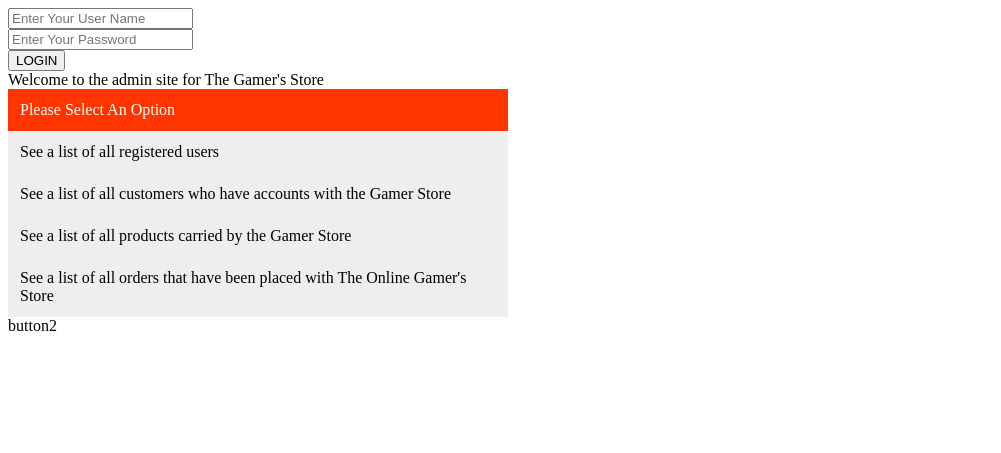
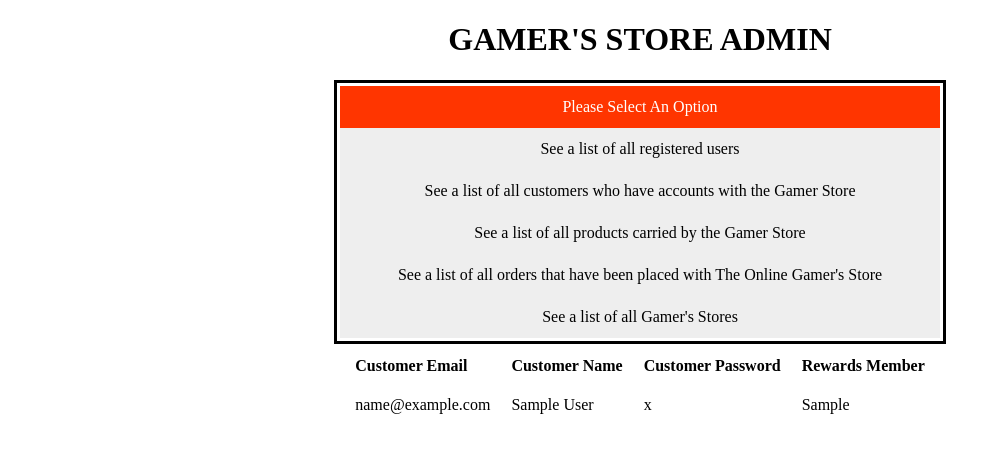
Before and after one commit to MrsSimpson/gamersStore.411, a PHP site: the page made by admin_interface.php in a window 1280 px wide. Shown: the top 453 px of the page, without its empty margins (0-1001 px from the left). Run offline with PHP 8.4, Linux system fonts and the light colour scheme; tables that the repository leaves empty or names only in its code hold one stand-in row (values such as "Sample post").

Commit message:
Admin Page queries are now complete and the vertical menu is center aligned. A few other visual improvements were made.

```diff
--- a/admin_interface.php
+++ b/admin_interface.php
@@ -1,6 +1,7 @@
 <?php
 session_start();
-include_once 'login.php';
+include 'gamersStore_dbConnection.php';
+
 ?>
 
 
@@ -13,17 +14,16 @@
     <title>Title</title>
 </head>
 <body>
-<?php
-echo "Welcome to the admin site for The Gamer's Store";
+<h1>GAMER'S STORE ADMIN</h1>
+<div class="vertical-menu">
 
-?>
-
-<div class="vertical-menu">
     <a href="#" class="active">Please Select An Option</a>
     <a href="admin_interface.php?button1=string&myothervar=myotherstring">See a list of all registered users</a>
     <a href="admin_interface.php?button2=string&myothervar=myotherstring">See a list of all customers who have accounts with the Gamer Store</a>
     <a href="admin_interface.php?button3=string&myothervar=myotherstring">See a list of all products carried by the Gamer Store</a>
     <a href="admin_interface.php?button4=string&myothervar=myotherstring">See a list of all orders that have been placed with The Online Gamer's Store</a>
+    <a href="admin_interface.php?button5=string&myothervar=myotherstring">See a list of all Gamer's Stores</a>
+
 </div>
 
 </body>
@@ -38,7 +38,7 @@
     $response = mysqli_query($link, $query);
 
     if (mysqli_num_rows($response) > 0) {
-        echo "<table align='left'
+        echo "<table align='center'
         cellspacing='5' cellpadding='8'>
         <tr><td align ='left'><b>User Name </b></td>
         <td align='left'><b>Password</b></td>
@@ -58,9 +58,120 @@
     }
 }
 
-if(isset($_GET['button2'])){
+else if(isset($_GET['button2'])){
+
     $button = $_GET['button2'];
-    echo "button2";
+    $query = "SELECT * FROM gamers_store.customer";
+    $response = mysqli_query($link, $query);
+
+    if (mysqli_num_rows($response) > 0) {
+        echo "<table align='center'
+        cellspacing='5' cellpadding='8'>
+        <tr><td align ='left'><b>Customer Email </b></td>
+        <td align='left'><b>Customer Name</b></td>
+        <td align='left'><b>Customer Password</b></td>
+        <td align='left'><b>Rewards Member</b></td>";
+
+        while ($row = mysqli_fetch_array($response)) {
+            echo "<tr>";
+            echo "<td>" . $row['customer_email'] . "</td>";
+            echo "<td>" . $row['customer_name'] . "</td>";
+            echo "<td>" . $row['customer_password'] . "</td>";
+            echo "<td>" . $row['rewards_mem'] . "</td>";
+            echo "</tr>";
+        }
+        echo "</table>";
+        mysqli_free_result($response);
+    } else {
+        echo "ERROR: Could not execute $query." . mysqli_error($link);
+    }
+
+}
+
+else if(isset($_GET['button3'])){
+
+    $query = "SELECT * FROM gamers_store.product";
+    $response = mysqli_query($link, $query);
+
+    if (mysqli_num_rows($response) > 0) {
+        echo "<table align='center'
+        cellspacing='5' cellpadding='8'>
+        <tr><td align ='left'><b>Product UPC </b></td>
+        <td align='left'><b>Product Name</b></td>
+        <td align='left'><b>Price</b></td>
+        <td align='left'><b>Type</b></td>";
+
+        while ($row = mysqli_fetch_array($response)) {
+            echo "<tr>";
+            echo "<td>" . $row['upc'] . "</td>";
+            echo "<td>" . $row['prod_name'] . "</td>";
+            echo "<td>" . $row['price'] . "</td>";
+            echo "<td>" . $row['prod_type'] . "</td>";
+            echo "</tr>";
+        }
+        echo "</table>";
+        mysqli_free_result($response);
+    } else {
+        echo "ERROR: Could not execute $query." . mysqli_error($link);
+    }
+
+}
+
+else if(isset($_GET['button4'])){
+    $query = "SELECT * FROM gamers_store.purchase";
+    $response = mysqli_query($link, $query);
+
+    if (mysqli_num_rows($response) > 0) {
+        echo "<table align='center'
+        cellspacing='5' cellpadding='8'>
+        <tr><td align ='left'><b>Order Number</b></td>
+        <td align='left'><b>Customer Email</b></td>
+        <td align='left'><b>Store ID</b></td>
+        <td align='left'><b>Purchase Date</b></td>
+        <td align='left'><b>Purchase Total</b></td>";
+
+        while ($row = mysqli_fetch_array($response)) {
+            echo "<tr>";
+            echo "<td>" . $row['purchase_id'] . "</td>";
+            echo "<td>" . $row['customer_email'] . "</td>";
+            echo "<td>" . $row['store_id'] . "</td>";
+            echo "<td>" . $row['purchase_date'] . "</td>";
+            echo "<td>" . $row['purchase_total'] . "</td>";
+            echo "</tr>";
+        }
+        echo "</table>";
+        mysqli_free_result($response);
+    } else {
+        echo "ERROR: Could not execute $query." . mysqli_error($link);
+    }
+
+}
+
+else if(isset($_GET['button5'])){
+    $query = "SELECT * FROM gamers_store.store";
+    $response = mysqli_query($link, $query);
+
+    if (mysqli_num_rows($response) > 0) {
+        echo "<table align='center'
+        cellspacing='5' cellpadding='8'>
+        <tr><td align ='left'><b>Store ID</b></td>
+        <td align='left'><b>State</b></td>
+        <td align='left'><b>Phone Number</b></td>";
+
+        while ($row = mysqli_fetch_array($response)) {
+            echo "<tr>";
+            echo "<td>" . $row['store_id'] . "</td>";
+            echo "<td>" . $row['state'] . "</td>";
+            echo "<td>" . $row['phone_num'] . "</td>";
+
+            echo "</tr>";
+        }
+        echo "</table>";
+        mysqli_free_result($response);
+    } else {
+        echo "ERROR: Could not execute $query." . mysqli_error($link);
+    }
+
 }
 
 ?>
--- a/gamersStore_dbConnection.php
+++ b/gamersStore_dbConnection.php
@@ -1,10 +1,24 @@
 <?php
 
+session_start();
+$_SESSION['message'] = '';
+
 DEFINE ('DB_HOST', 'localhost');
-DEFINE ('DB_USER', 'lacySimpson');
-DEFINE ('DB_PASSWORD', '12345Abcd');
+DEFINE ('DB_USER', 'root');
+DEFINE ('DB_PASSWORD', '');
 DEFINE ('DB_NAME', 'gamers_store');
 
+$link = @mysqli_connect(DB_HOST, DB_USER, DB_PASSWORD, DB_NAME);
+
+
+if (!$link) {
+    die('Could not connect: ' . mysqli_connect_error());
+}
+//DEFINE ('DB_HOST', 'localhost');
+//DEFINE ('DB_USER', 'root');
+//DEFINE ('DB_PASSWORD', '');
+//DEFINE ('DB_NAME', 'gamers_store');
+//
 //$link = @mysqli_connect(DB_HOST, DB_USER, DB_PASSWORD, DB_NAME);
 //
 //
@@ -130,88 +144,88 @@
 
 
 //What are the 20 top-selling products in each state?
-$link = @mysqli_connect(DB_HOST, DB_USER, DB_PASSWORD, DB_NAME);
-
-if (!$link) {
-    die('Could not connect: ' . mysqli_connect_error());
-}
-else
-    echo 'Connected successfully';
-
-
-//This query needs more work. Only displaying AL products
-$query = "SELECT DISTINCT(state), prod_name, SUM(total_items) AS tot
-FROM product NATURAL JOIN purchase_item NATURAL JOIN store
-GROUP BY state, prod_name
-ORDER BY state, SUM(total_items)DESC
-LIMIT 20";
-
-$response = mysqli_query($link, $query);
-
-if($response = mysqli_query($link, $query)) {
-
-    if (mysqli_num_rows($response) > 0) {
-        echo "<table align='left'
-        cellspacing='5' cellpadding='8'>
-        <tr><td align ='left'><b>State </b></td>
-        <td align='left'><b>prod_name</b></td>
-        <td align='left'><b>Total Item's Sold</b></td> ";
-
-        while ($row = mysqli_fetch_array($response)) {
-            echo "<tr>";
-            echo "<td>" . $row['state'] . "</td>";
-            echo "<td>" . $row['prod_name'] . "</td>";
-            echo "<td>" . $row['tot'] . "</td>";
-            echo "</tr>";
-        }
-        echo "</table>";
-        mysqli_free_result($response);
-    } else {
-        echo "ERROR: Could not execute $query." . mysqli_error($link);
-    }
-}
-
-
-
-
-//What are the 20 top-selling products at each store?
-
-$link = @mysqli_connect(DB_HOST, DB_USER, DB_PASSWORD, DB_NAME);
-
-if (!$link) {
-    die('Could not connect: ' . mysqli_connect_error());
-}
-else
-    echo 'Connected successfully';
-
-$query = "SELECT prod_name, SUM(total_items) AS tot
-FROM product NATURAL JOIN purchase_item
-GROUP BY prod_name
-ORDER BY SUM(total_items)DESC
-LIMIT 20";
-
-$response = mysqli_query($link, $query);
-
-if($response = mysqli_query($link, $query)) {
-
-    if (mysqli_num_rows($response) > 0) {
-        echo "<table align='left'
-        cellspacing='5' cellpadding='8'>
-        <tr><td align ='left'><b>Product Name </b></td>
-        <td align='left'><b>Quantity</b></td> ";
-
-        while ($row = mysqli_fetch_array($response)) {
-            echo "<tr>";
-            echo "<td>" . $row['prod_name'] . "</td>";
-            echo "<td>" . $row['tot'] . "</td>";
-            echo "</tr>";
-        }
-        echo "</table>";
-        mysqli_free_result($response);
-    } else {
-        echo "ERROR: Could not execute $query." . mysqli_error($link);
-    }
-}
+//$link = @mysqli_connect(DB_HOST, DB_USER, DB_PASSWORD, DB_NAME);
+//
+//if (!$link) {
+//    die('Could not connect: ' . mysqli_connect_error());
+//}
+//else
+//    echo 'Connected successfully';
+//
+//
+////This query needs more work. Only displaying AL products
+//$query = "SELECT DISTINCT(state), prod_name, SUM(total_items) AS tot
+//FROM product NATURAL JOIN purchase_item NATURAL JOIN store
+//GROUP BY state, prod_name
+//ORDER BY state, SUM(total_items)DESC
+//LIMIT 20";
+//
+//$response = mysqli_query($link, $query);
+//
+//if($response = mysqli_query($link, $query)) {
+//
+//    if (mysqli_num_rows($response) > 0) {
+//        echo "<table align='left'
+//        cellspacing='5' cellpadding='8'>
+//        <tr><td align ='left'><b>State </b></td>
+//        <td align='left'><b>prod_name</b></td>
+//        <td align='left'><b>Total Item's Sold</b></td> ";
+//
+//        while ($row = mysqli_fetch_array($response)) {
+//            echo "<tr>";
+//            echo "<td>" . $row['state'] . "</td>";
+//            echo "<td>" . $row['prod_name'] . "</td>";
+//            echo "<td>" . $row['tot'] . "</td>";
+//            echo "</tr>";
+//        }
+//        echo "</table>";
+//        mysqli_free_result($response);
+//    } else {
+//        echo "ERROR: Could not execute $query." . mysqli_error($link);
+//    }
+//}
+//
+//
+//
+//
+////What are the 20 top-selling products at each store?
+//
+//$link = @mysqli_connect(DB_HOST, DB_USER, DB_PASSWORD, DB_NAME);
+//
+//if (!$link) {
+//    die('Could not connect: ' . mysqli_connect_error());
+//}
+//else
+//    echo 'Connected successfully';
+//
+//$query = "SELECT prod_name, SUM(total_items) AS tot
+//FROM product NATURAL JOIN purchase_item
+//GROUP BY prod_name
+//ORDER BY SUM(total_items)DESC
+//LIMIT 20";
+//
+//$response = mysqli_query($link, $query);
+//
+//if($response = mysqli_query($link, $query)) {
+//
+//    if (mysqli_num_rows($response) > 0) {
+//        echo "<table align='left'
+//        cellspacing='5' cellpadding='8'>
+//        <tr><td align ='left'><b>Product Name </b></td>
+//        <td align='left'><b>Quantity</b></td> ";
+//
+//        while ($row = mysqli_fetch_array($response)) {
+//            echo "<tr>";
+//            echo "<td>" . $row['prod_name'] . "</td>";
+//            echo "<td>" . $row['tot'] . "</td>";
+//            echo "</tr>";
+//        }
+//        echo "</table>";
+//        mysqli_free_result($response);
+//    } else {
+//        echo "ERROR: Could not execute $query." . mysqli_error($link);
+//    }
+//}
 
 
 
@@ -239,4 +253,4 @@
 //
 //    echo mysqli_error($link);
 //}
-mysqli_close($link);
+?>
--- a/menuStyle.css
+++ b/menuStyle.css
@@ -1,6 +1,10 @@
 
 .vertical-menu {
-    width: 500px; /* Set a width if you like */
+    width: 600px; /* Set a width if you like */
+    margin: auto;
+    border: 3px solid black;
+    padding: 3px;
+
 }
 
 .vertical-menu a {
@@ -9,6 +13,8 @@
     display: block; /* Make the links appear below each other */
     padding: 12px; /* Add some padding */
     text-decoration: none; /* Remove underline from links */
+    text-align: center;
+
 }
 
 .vertical-menu a:hover {
@@ -19,3 +25,7 @@
     background-color: #FF3500; /* Add a red color to the "active/current" link */
     color: white;
 }
+
+h1 {
+    text-align: center;
+}
```
